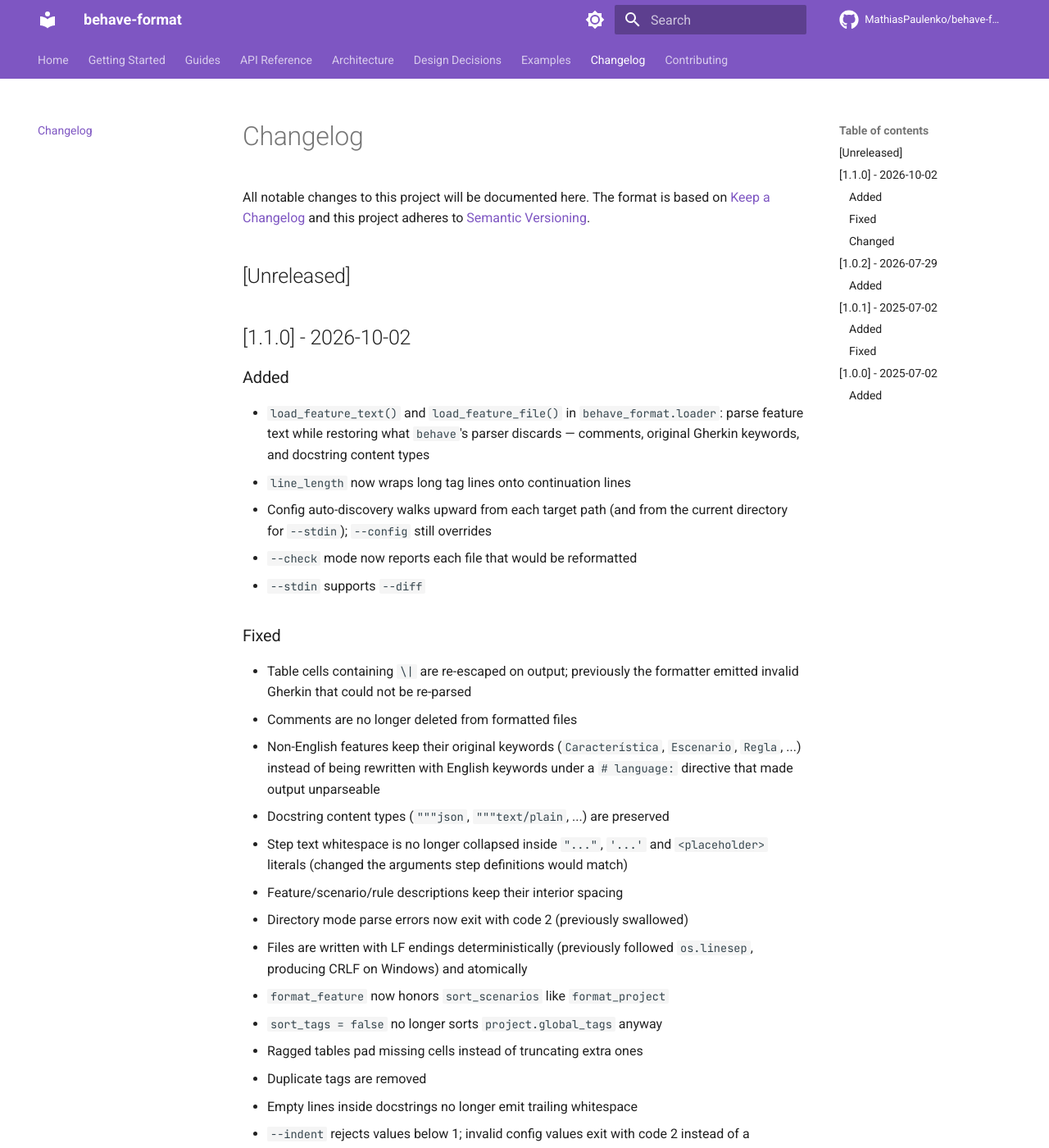
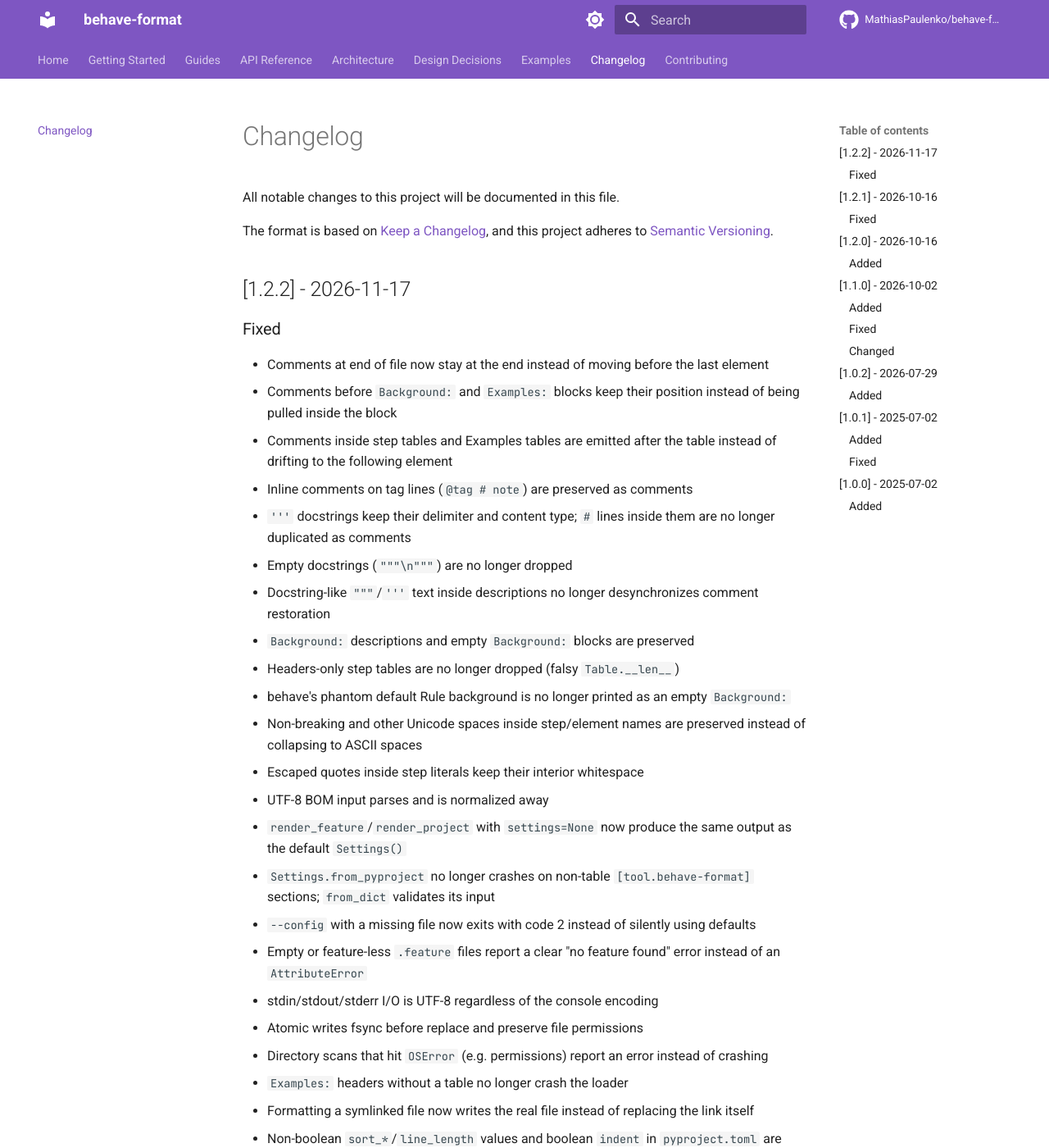
Before and after one commit to MathiasPaulenko/behave-format, an MkDocs documentation site: the page built from docs/changelog.md, in a window 1280 px wide and 1400 px high. Shown: the whole window at 82% size. Built offline with MkDocs 1.6.1 and Material for MkDocs 9.7.7, drawn with Linux system fonts in a browser that asks for light colours; comment, search, counter and statistics services are not loaded; some of the changed text lies outside the part shown.

Commit message:
release: v1.2.2

```diff
--- a/behave_format/__init__.py
+++ b/behave_format/__init__.py
@@ -32,7 +32,7 @@ from behave_format.pipeline.formatter import (
     render_project,
 )
 
-__version__ = "1.2.1"
+__version__ = "1.2.2"
 
 __all__ = [
     "Settings",
--- a/docs/changelog.md
+++ b/docs/changelog.md
@@ -1,10 +1,64 @@
 # Changelog
 
-All notable changes to this project will be documented here. The format is
-based on [Keep a Changelog](https://keepachangelog.com/en/1.1.0/) and this
-project adheres to [Semantic Versioning](https://semver.org/spec/v2.0.0.html).
+All notable changes to this project will be documented in this file.
 
-## [Unreleased]
+The format is based on [Keep a Changelog](https://keepachangelog.com/en/1.1.0/),
+and this project adheres to [Semantic Versioning](https://semver.org/spec/v2.0.0.html).
+
+## [1.2.2] - 2026-11-17
+
+### Fixed
+
+- Comments at end of file now stay at the end instead of moving before
+  the last element
+- Comments before `Background:` and `Examples:` blocks keep their
+  position instead of being pulled inside the block
+- Comments inside step tables and Examples tables are emitted after the
+  table instead of drifting to the following element
+- Inline comments on tag lines (`@tag # note`) are preserved as comments
+- `'''` docstrings keep their delimiter and content type; `#` lines
+  inside them are no longer duplicated as comments
+- Empty docstrings (`"""\n"""`) are no longer dropped
+- Docstring-like `"""`/`'''` text inside descriptions no longer
+  desynchronizes comment restoration
+- `Background:` descriptions and empty `Background:` blocks are preserved
+- Headers-only step tables are no longer dropped (falsy `Table.__len__`)
+- behave's phantom default Rule background is no longer printed as an
+  empty `Background:`
+- Non-breaking and other Unicode spaces inside step/element names are
+  preserved instead of collapsing to ASCII spaces
+- Escaped quotes inside step literals keep their interior whitespace
+- UTF-8 BOM input parses and is normalized away
+- `render_feature`/`render_project` with `settings=None` now produce the
+  same output as the default `Settings()`
+- `Settings.from_pyproject` no longer crashes on non-table
+  `[tool.behave-format]` sections; `from_dict` validates its input
+- `--config` with a missing file now exits with code 2 instead of
+  silently using defaults
+- Empty or feature-less `.feature` files report a clear
+  "no feature found" error instead of an `AttributeError`
+- stdin/stdout/stderr I/O is UTF-8 regardless of the console encoding
+- Atomic writes fsync before replace and preserve file permissions
+- Directory scans that hit `OSError` (e.g. permissions) report an error
+  instead of crashing
+- `Examples:` headers without a table no longer crash the loader
+- Formatting a symlinked file now writes the real file instead of
+  replacing the link itself
+- Non-boolean `sort_*`/`line_length` values and boolean `indent` in
+  `pyproject.toml` are rejected instead of silently coerced
+- A broken stdout pipe (`| head`) exits cleanly without a traceback
+
+## [1.2.1] - 2026-10-16
+
+### Fixed
+
+- Shortened `action.yml` description to meet Marketplace limits
+
+## [1.2.0] - 2026-10-16
+
+### Added
+
+- GitHub Action (`action.yml`) for `--check` / `--diff` / format modes in CI
 
 ## [1.1.0] - 2026-10-02
 
```
Also changed, not shown: other parts of docs/changelog.md (+0 -4 lines), CHANGELOG.md (+42 -1 lines).
